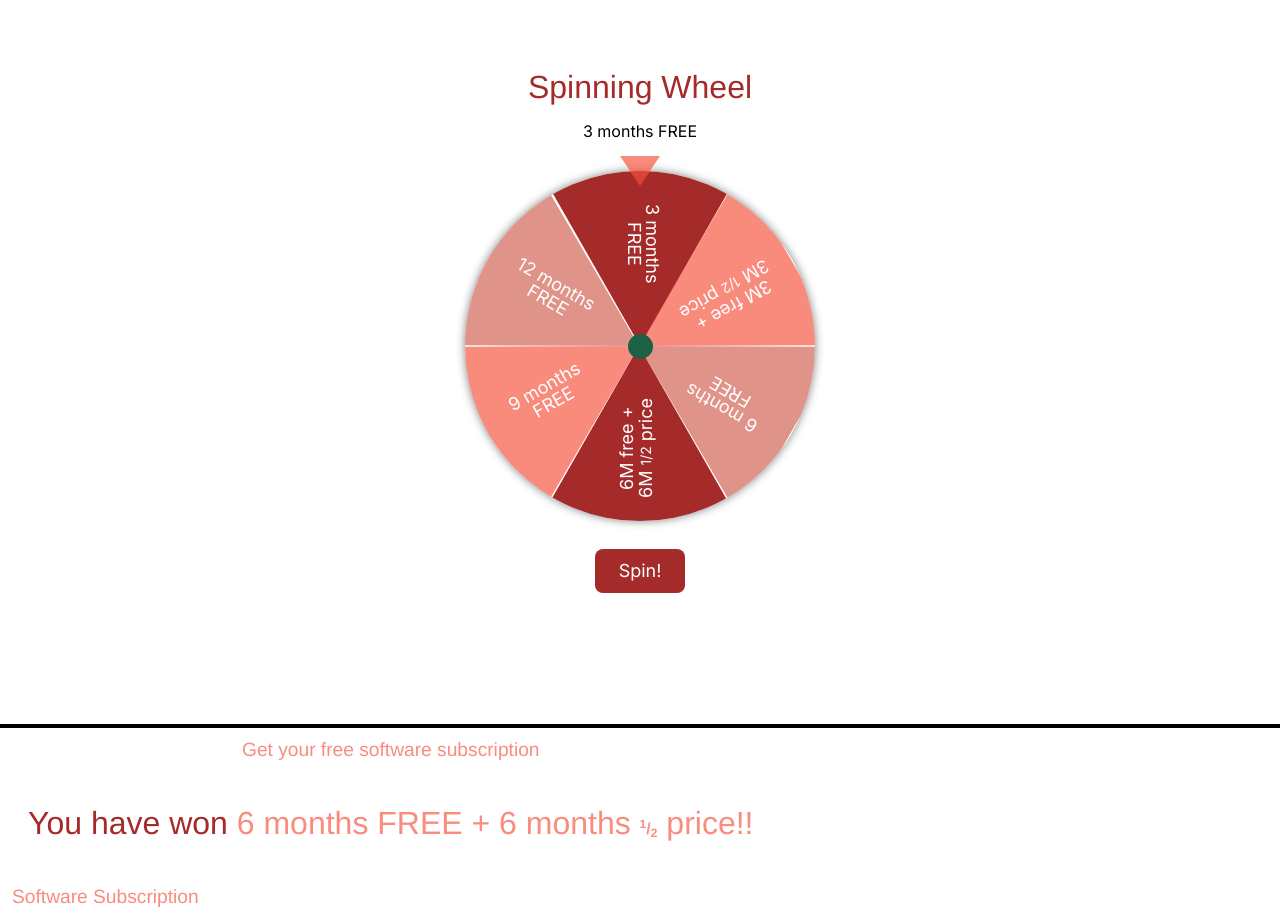
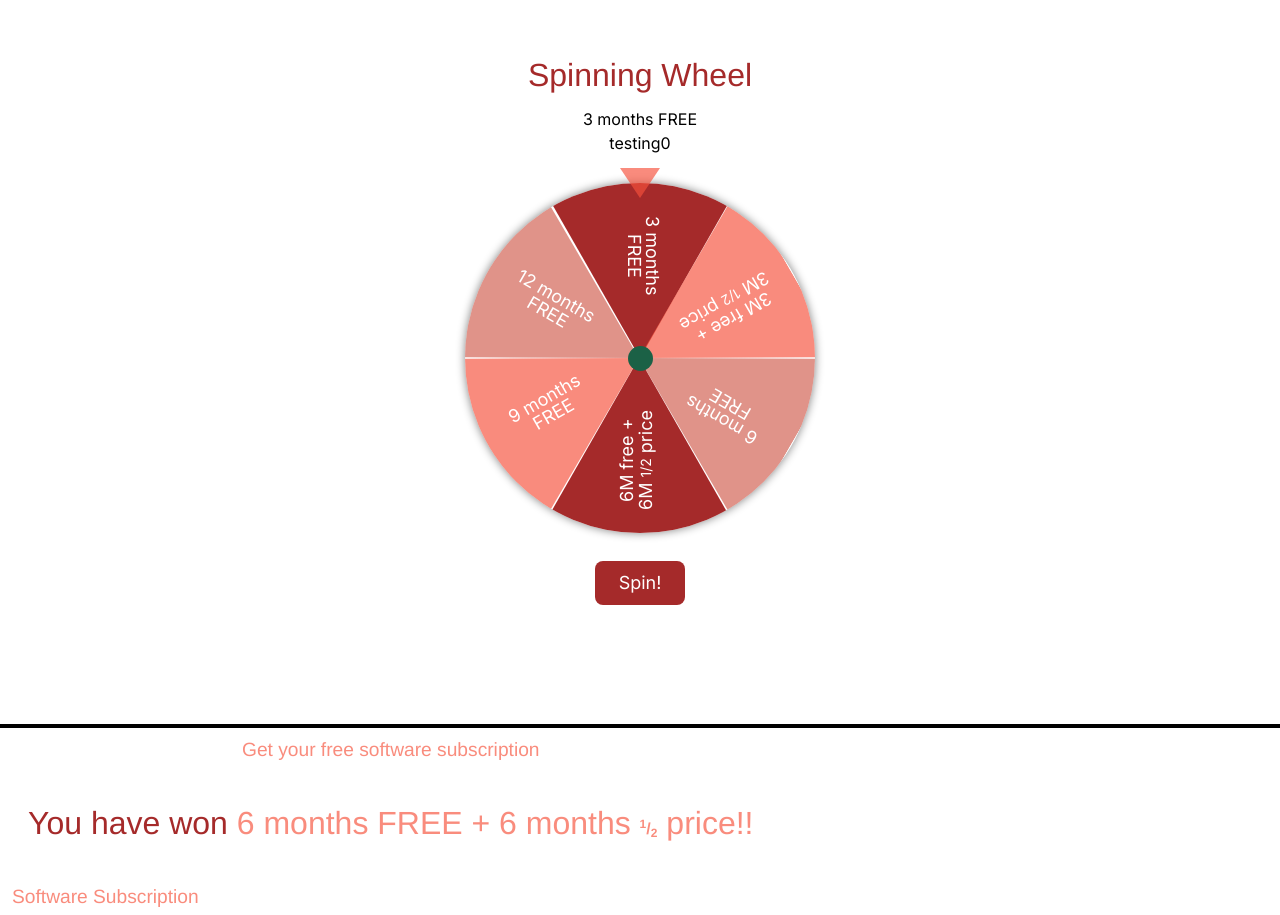
Before and after one commit to nacermanuel/proactiv-marketing, a Next.js app: page / in a window 1280 px wide. Shown: the part 1700-2615 px from the top of the page. Built offline with nearby package versions, Linux system fonts and the light colour scheme.

Commit message:
spinning refactor9

```diff
--- a/app/components/Spinning/Spinning.js
+++ b/app/components/Spinning/Spinning.jsx
@@ -43,6 +43,7 @@ export const Spinning = () => {
       <p className="fontTitle">Spinning Wheel</p>
       <div id='containerSpinner' className='h-auto w-[95%] flex flex-col justify-center items-center'>
         <p>{prize}</p>
+        <p>testing{deg}</p>
         <div className='flex justify-center items-center my-7 px-2 transform scale-100'>
           <div class="containerCSS" style={{transform: `rotate(${deg}deg)`}}>
           {/* <div class="containerCSS" style={{rotate: `${deg}deg`}}> */}
--- a/app/page.jsx
+++ b/app/page.jsx
@@ -1,5 +1,5 @@
 import ClaimGiftForm from "./components/ClaimGiftForm";
-import { Spinning } from "./components/Spinning/Spinning";
+import { Spinning } from "./components/Spinning/Spinning.jsx";
 import CardsForm from "./components/CardsForm";
 import ArtworkDelivery from "./components/ArtworkDelivery";
 import SoftwareSubscription from "./components/SoftwareSubscription.jsx";
```
